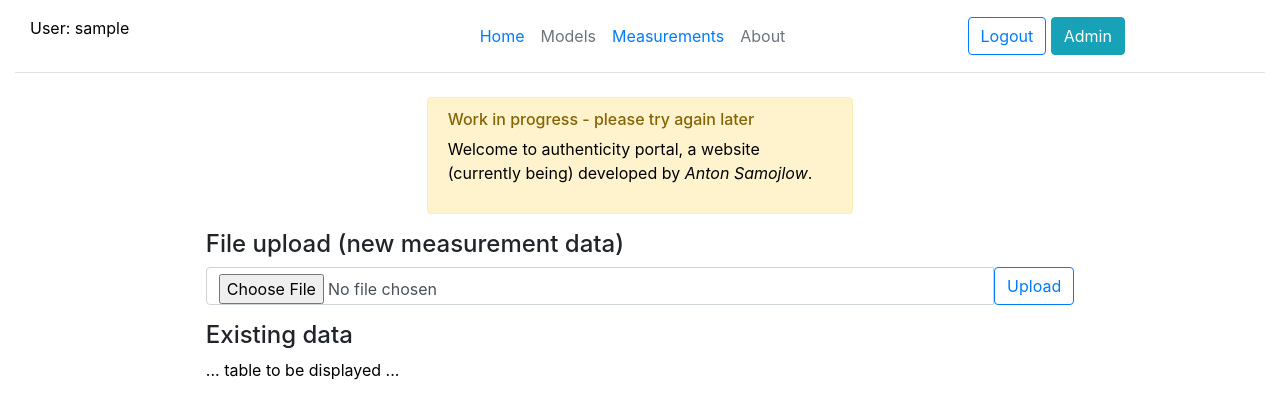
After one commit to AntonSamojlow/authenticity-portal, a Django app: page /portal/measurements in a window 1280 px wide. The commit adds this page. Shown: the top 419 px of the page. Run offline with Django 3.2, Linux system fonts and the light colour scheme; the visitor is signed in with stand-in values (Sample User, id 1).

Commit message:
added upload view

```diff
--- a/portalsite/portal/templates/index.html
+++ b/portalsite/portal/templates/index.html
@@ -2,10 +2,6 @@
 
 {% block content %}
 <h1>Authenticity Portal</h1>
-<p>Welcome to authenticity portal, a website developed by <em>Anton Samojlow</em></p>
-<h3>Work in progress</h3>
-<p>This site is currently work in progress - please try again later.</p>
-
 <ul>
     <li>Site loaded: {{ request_time }}</li>
     <li>First visit: {{ first_visit_time }}</li>
--- /dev/null
+++ b/portalsite/portal/templates/measurements.html
@@ -0,0 +1,18 @@
+{% extends "base_generic.html" %}
+
+{% block content %}
+<div class="row">
+    <h4>File upload (new measurement data)</h4>
+    <div class="input-group mb-3">
+        <input type="file" class="form-control" id="measurementUpload" aria-label="Upload">
+        <button type="button" class="btn btn-outline-primary ">Upload</button>
+        <!-- <label class="input-group-text" for="measurementUpload">Upload</label> -->
+    </div>
+</div>
+<div class="row">
+    <div>
+        <h4>Existing data </h4>
+        <p>... table to be displayed ...</p>
+    </div>
+</div>
+{% endblock %}
--- a/portalsite/portal/urls.py
+++ b/portalsite/portal/urls.py
@@ -2,5 +2,6 @@ from django.urls import path
 from . import views
 
 urlpatterns = [
-    path('', views.index, name='index')
+    path('', views.index, name='index'),
+    path('measurements', views.measurements, name='measurements')
 ]
--- a/portalsite/portal/views.py
+++ b/portalsite/portal/views.py
@@ -17,3 +17,7 @@ def index(request: HttpRequest):
         'first_visit_time': first_visit_time,
     }
     return render(request, 'index.html', context=context)
+
+@login_required
+def measurements(request: HttpRequest):
+    return render(request, 'measurements.html')
--- a/portalsite/templates/base_generic.html
+++ b/portalsite/templates/base_generic.html
@@ -26,7 +26,7 @@
 			<nav class="nav col-sm-12 col-md-auto mb-2 justify-content-center mb-md-0">
 				<a href="{% url 'index' %}" class="nav-link px-2 link-secondary">Home</a>
 				<a href="#" class="nav-link px-2 link-dark disabled">Models</a>
-				<a href="#" class="nav-link px-2 link-dark disabled">Measurements</a>
+				<a href="{% url 'measurements' %}" class="nav-link px-2 link-dark">Measurements</a>
 				<a href="#" class="nav-link px-2 link-dark disabled">About</a>
 			</nav>
 			<div class="col-md-3 text-end">
@@ -47,6 +47,16 @@
 	<div class="container-fluid">
 		<div class="row">
 			<div class="col"></div>
+			<div class="col-sm-4 d-flex justify-content-center alert alert-warning">
+				<div class="d-flex flex-column" role="alert">
+					<h6>Work in progress - please try again later </h6>
+					<p>Welcome to authenticity portal, a website (currently being) developed by <em>Anton Samojlow</em>.</p>
+				</div>
+			</div>
+			<div class="col"></div>
+		</div>
+		<div class="row">
+			<div class="col"></div>
 			<div class="col-sm-12 d-flex justify-content-center">
 				<div class="d-flex flex-column">
 					{% block content %}
```
